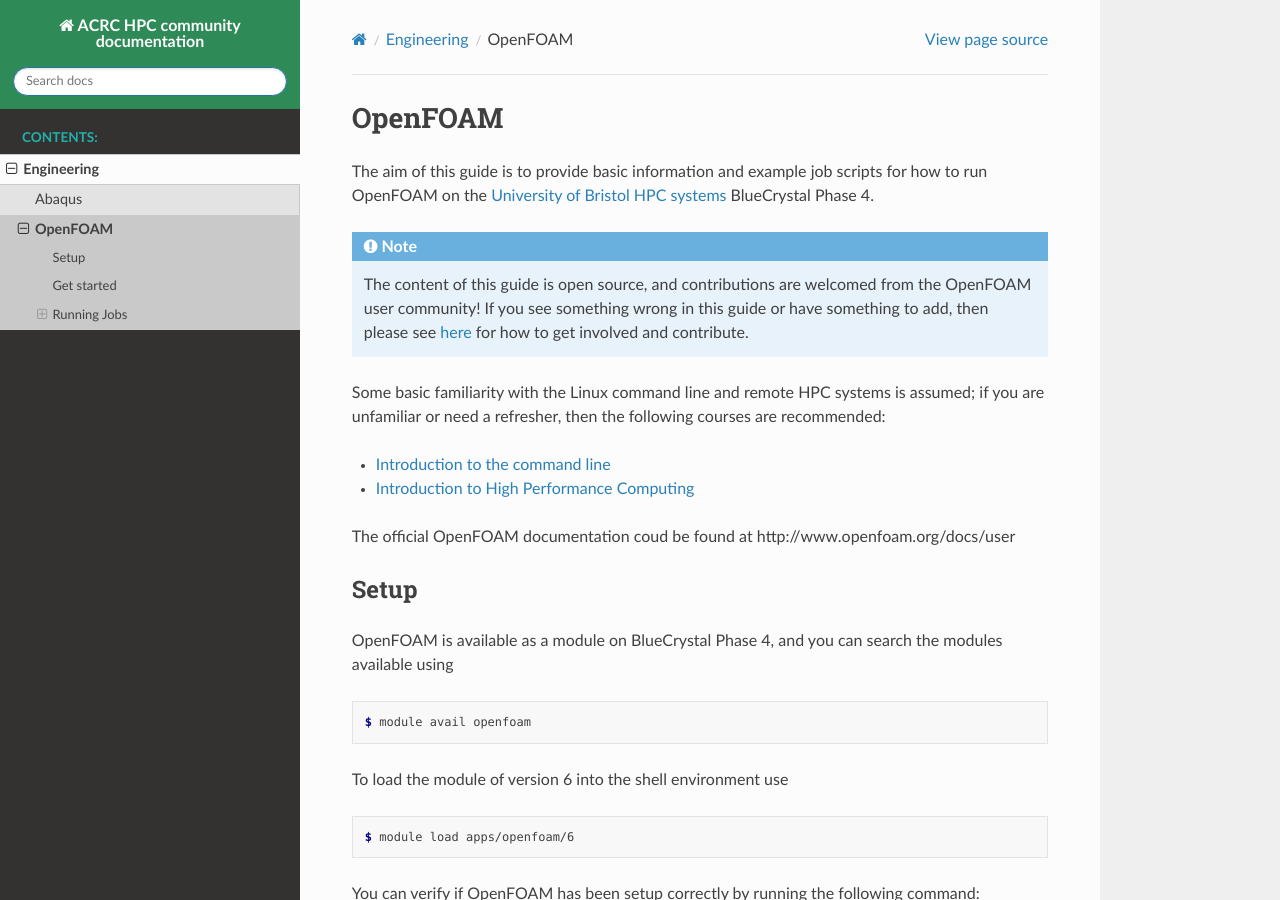
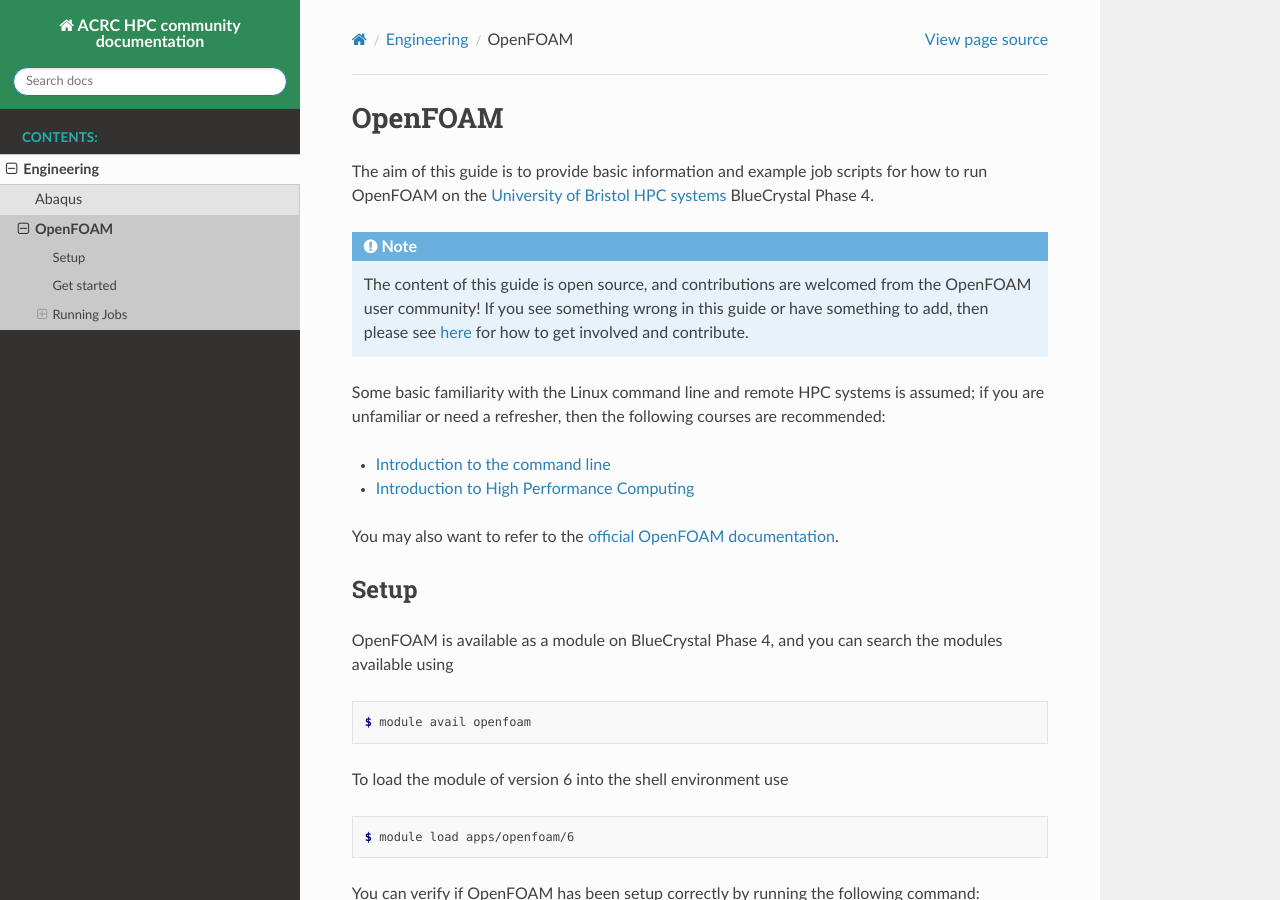
Before and after one commit to ACRC/HPC-community-docs, a Sphinx documentation site: the page built from source/engineering/OpenFOAM/index.md, in a window 1280 px wide and 900 px high. Built offline with Sphinx 7.4.7 and the Read the Docs theme 2.0.0, drawn with Linux system fonts in a browser that asks for light colours.

Commit message:
Update source/engineering/OpenFOAM/index.md
Co-authored-by: James C. Womack <jcwomack@users.noreply.github.com>

```diff
--- a/source/engineering/OpenFOAM/index.md
+++ b/source/engineering/OpenFOAM/index.md
@@ -18,7 +18,7 @@
 - [Introduction to the command line](https://alleetanner.github.io/intro_to_CLI/)
 - [Introduction to High Performance Computing](https://www.acrc.bris.ac.uk/protected/hpc-docs/training/intro-to-hpc-slurm/index.html)
 
-The official OpenFOAM documentation coud be found at http://www.openfoam.org/docs/user
+You may also want to refer to the [official OpenFOAM documentation](http://www.openfoam.org/docs/user).
 
 ## Setup
 
```
